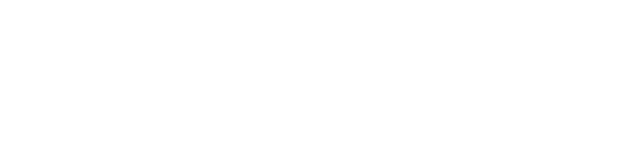
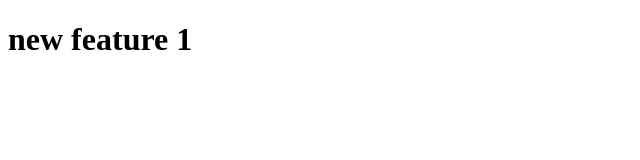
Before and after one commit to manoj-naik/localrepo, a plain HTML site: page index.html in a window 1280 px wide. Shown: the whole page, without its empty margins (0-640 px from the left). Drawn offline with Linux system fonts and the light colour scheme.

Commit message:
feature added

```diff
--- a/index.html
+++ b/index.html
@@ -6,6 +6,6 @@
     <title>Document</title>
 </head>
 <body>
-
+    <h1> new feature 1</h1>
 </body>
 </html>
```
